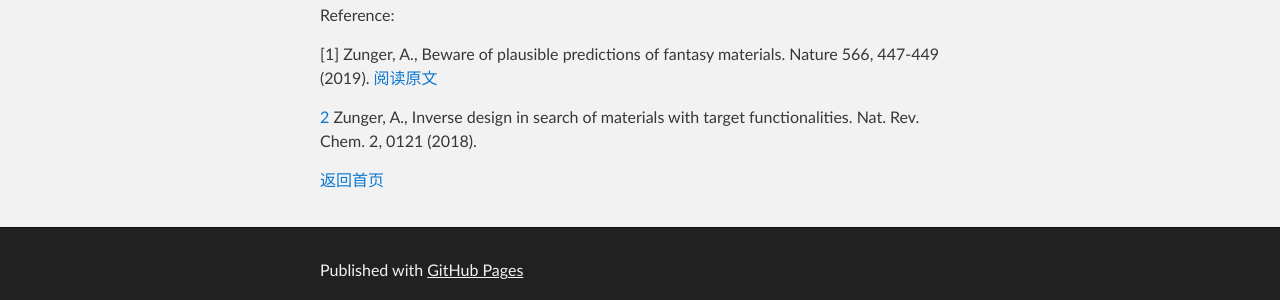
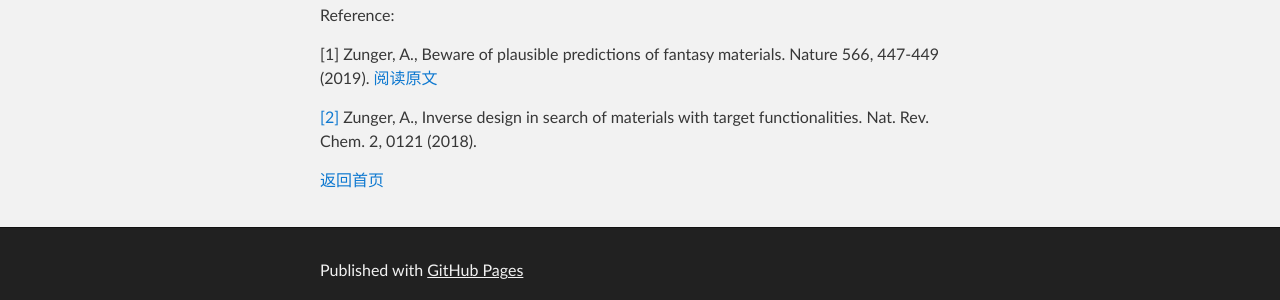
Before and after one commit to yyyu200/yyyu200.github.io, a Jekyll site: the page built from invdes.md, in a window 1280 px wide. Shown: the part 1020-1320 px from the top of the page. Built offline with Jekyll 4.4.1, drawn with Linux system fonts in a browser that asks for light colours; comment, search, counter and statistics services are not loaded; our own code applies the rules of GitHub Pages for plain Markdown files.

Commit message:
modify at20190529-14:11:55-aliyun

```diff
--- a/invdes.md
+++ b/invdes.md
@@ -19,7 +19,7 @@ Reference:
 
 [1] Zunger, A., Beware of plausible predictions of fantasy materials. Nature 566, 447-449 (2019). [阅读原文](https://www.nature.com/articles/d41586-019-00676-y)
 
-[2](https://www.nature.com/articles/s41570-018-0121) Zunger, A., Inverse design in search of materials with target functionalities. Nat. Rev. Chem. 2, 0121 (2018).
+[[2]](https://www.nature.com/articles/s41570-018-0121) Zunger, A., Inverse design in search of materials with target functionalities. Nat. Rev. Chem. 2, 0121 (2018).
 
 
 [返回首页](./index.md)
```
